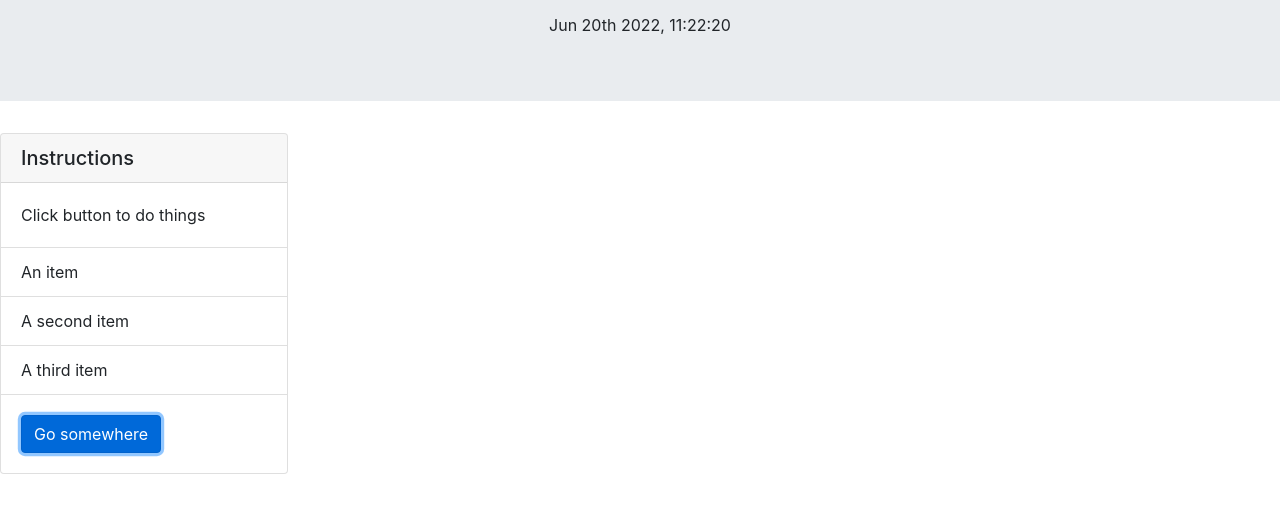
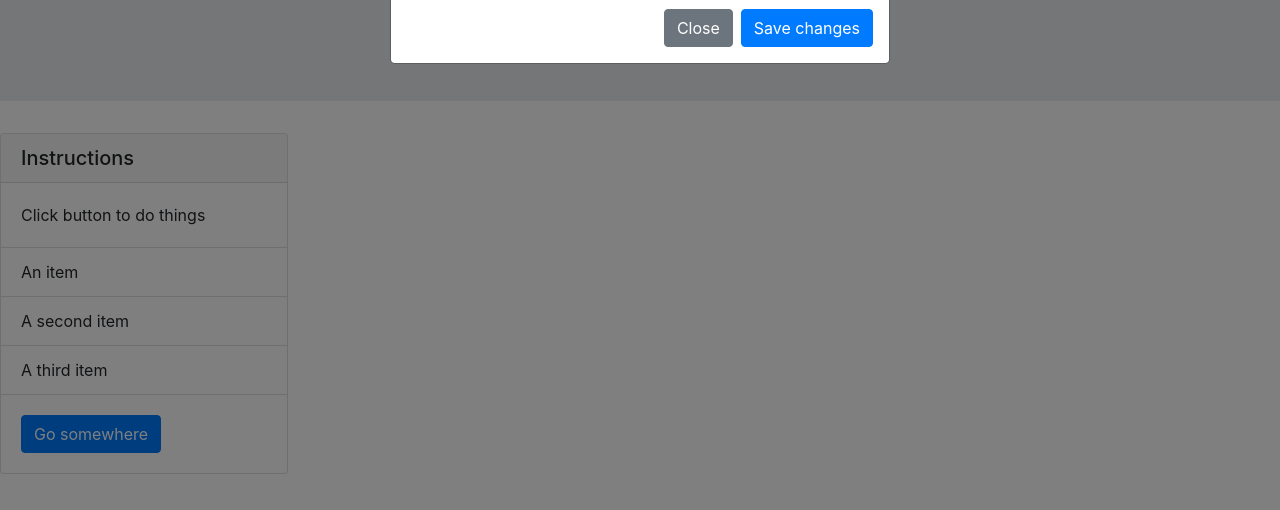
Before and after one commit to SeanGenge/Project-tracker, a plain HTML site: page index.html in a window 1280 px wide. Both pictures are taken after a click on the link "Go somewhere". Shown: the part 172-682 px from the top of the page. Drawn offline with nearby package versions, Linux system fonts and the light colour scheme.

Commit message:
fixed modal

```diff
--- a/index.html
+++ b/index.html
@@ -24,11 +24,11 @@
               <li class="list-group-item">A third item</li>
             </ul>
             <div class="card-body">
-                <a href="#" class="btn btn-primary" id="modal-button" data-toggle="modal" data-target="modal">Go somewhere</a>
+                <a href="#" class="btn btn-primary" id="modal-button" data-toggle="modal" data-target="#target-modal">Go somewhere</a>
             </div>
           </div>
 
-          <div class="modal" tabindex="-1">
+          <div class="modal" tabindex="-1" id="target-modal">
             <div class="modal-dialog">
               <div class="modal-content">
                 <div class="modal-header">
```
